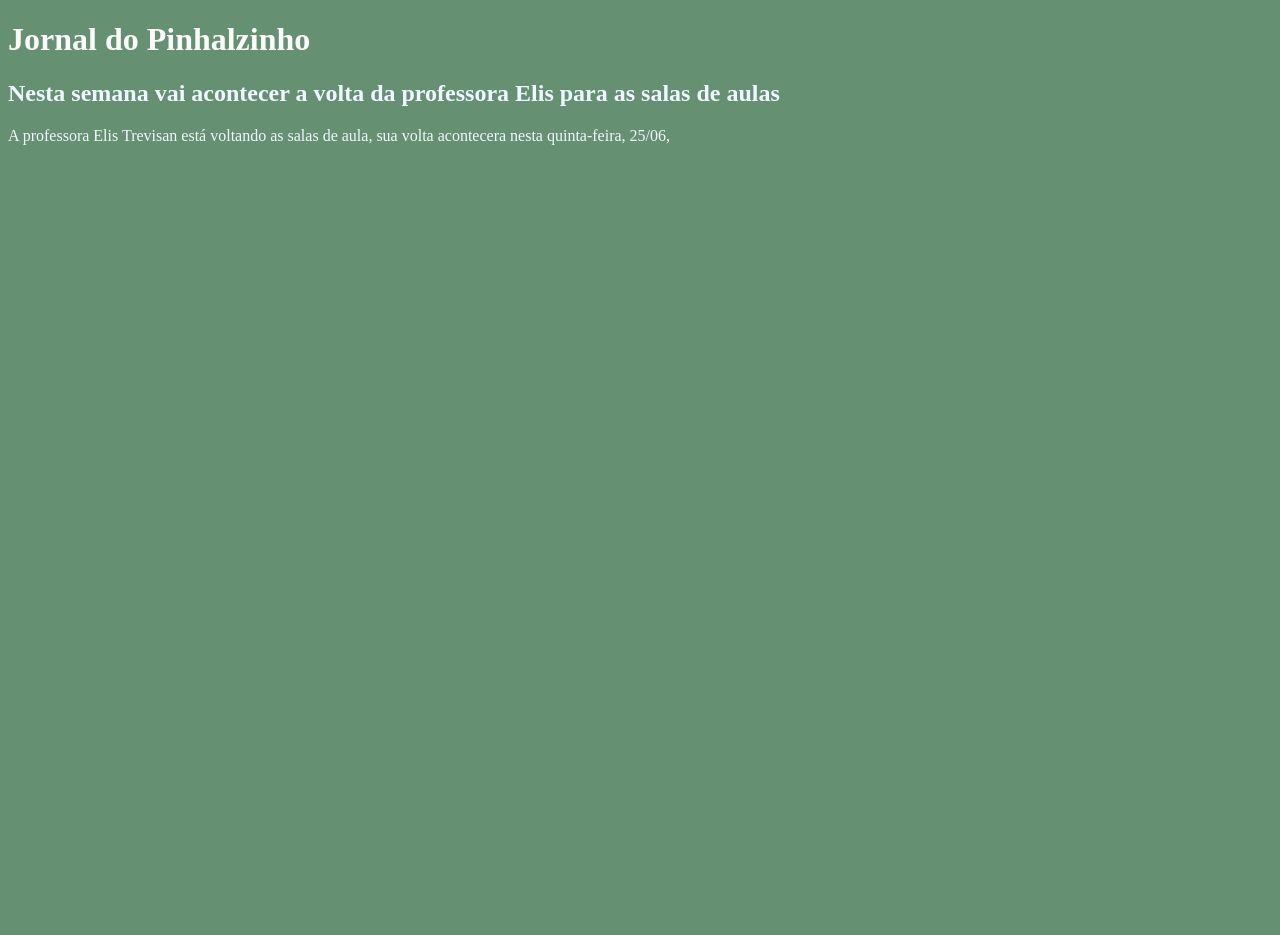
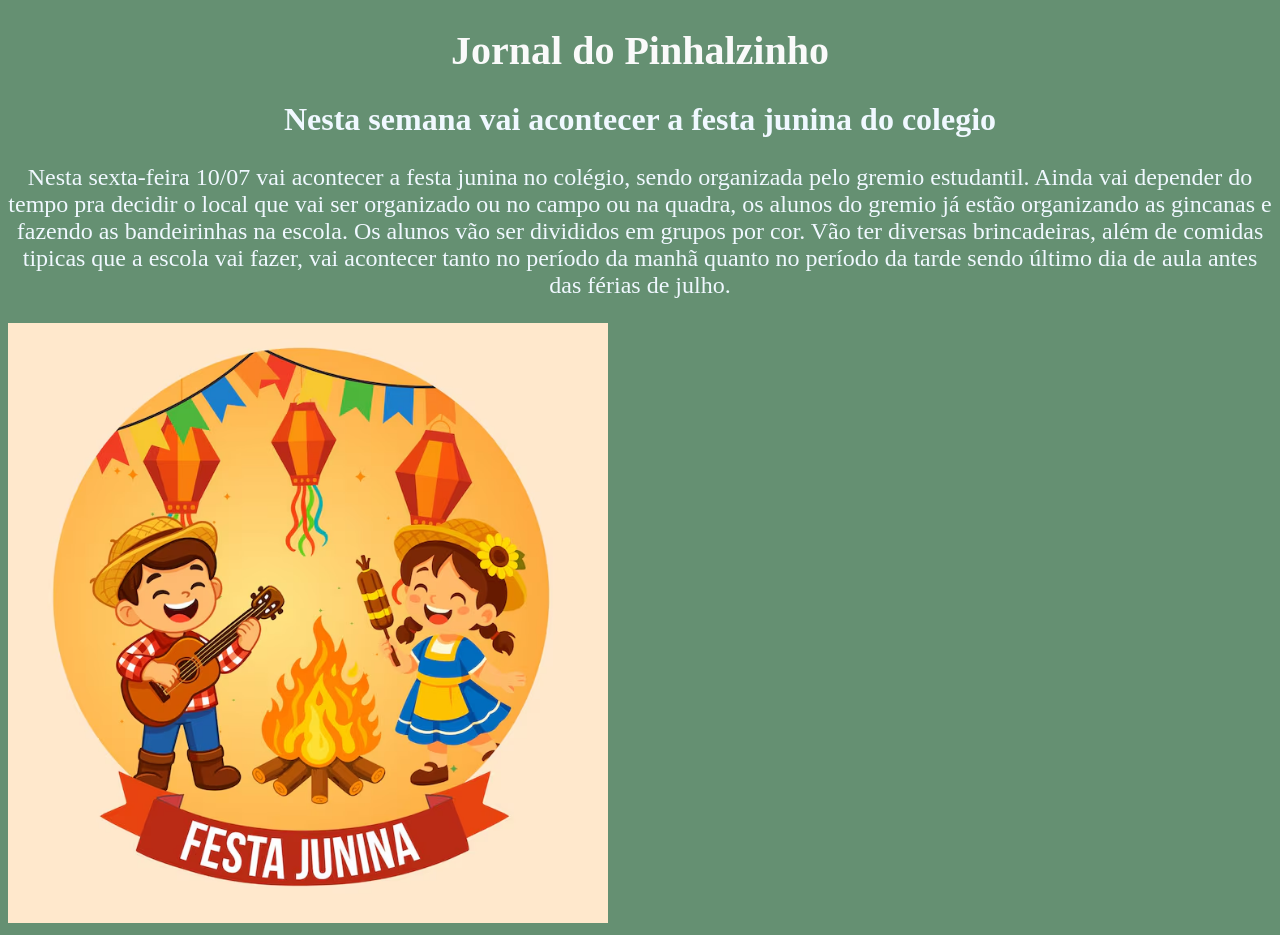
Before and after one commit to alyssonsimoesoliveira-eng/jornal-da-escola, a plain HTML site: page index.html in a window 1280 px wide. Before the commit the page ends 800 px from the top, so only its background shows below. Drawn offline with Linux system fonts and the light colour scheme.

Commit message:
Add files via upload

```diff
--- a/index.html
+++ b/index.html
@@ -9,12 +9,12 @@
 <body>
 
 <h1 class="titulo-principal">Jornal do Pinhalzinho</h1>
-<h2 class="titulo-secundario">Nesta semana vai acontecer a volta da professora Elis para as salas de aulas</h2>
-<p class="texto">A professora Elis Trevisan está voltando as salas de aula, sua volta acontecera nesta quinta-feira, 25/06, </p>
+<h2 class="titulo-secundario">Nesta semana vai acontecer a festa junina do colegio</h2>
+<p class="texto">Nesta sexta-feira 10/07 vai acontecer a festa junina no colégio, sendo organizada pelo gremio estudantil. Ainda vai depender do tempo pra decidir o local que vai ser organizado ou no campo ou na quadra, os alunos do gremio já estão organizando as gincanas e fazendo as bandeirinhas na escola. Os alunos vão ser divididos em grupos por cor. Vão ter diversas brincadeiras, além de comidas tipicas que a escola vai fazer, vai acontecer tanto no período da manhã quanto no período da tarde sendo último dia de aula antes das férias de julho.</p>
 
 
 
-
+<img class="imagem" src="festa-junina-illustration-post_505751-8799.avif" alt="">
 
 
 
--- a/style.css
+++ b/style.css
@@ -5,13 +5,25 @@ background-color: rgba(6, 75, 27, 0.616);
 
 .titulo-principal{
 color: rgb(250, 250, 250);
-
+text-align: center;
+font-size: 250%;
 }
 
 .titulo-secundario{
     color: aliceblue;
+text-align: center;
+font-size: 200%;
 }
 
 .texto{
     color: aliceblue;
+text-align: center;
+font-size: 150%;
+
+
 }
+
+.imagem{
+    width: 600px;
+    align-items: center;
+}
```
Also changed, not shown: festa-junina-illustration-post_505751-8799.avif (added).
